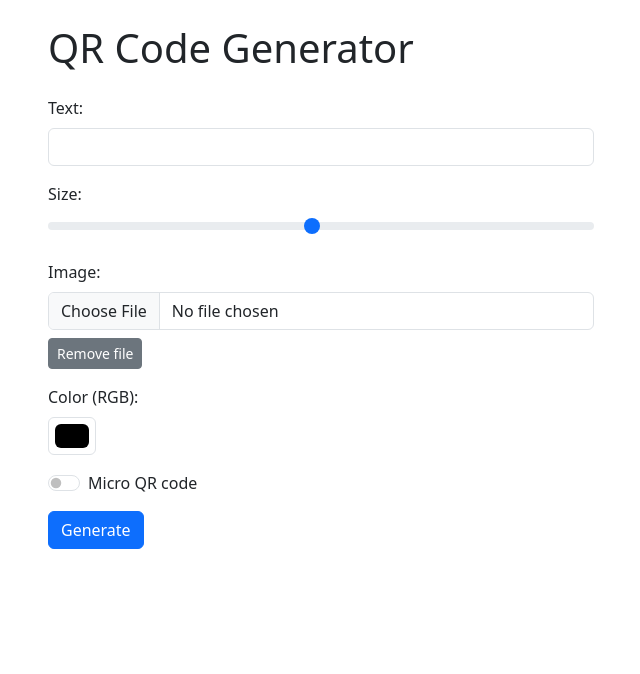
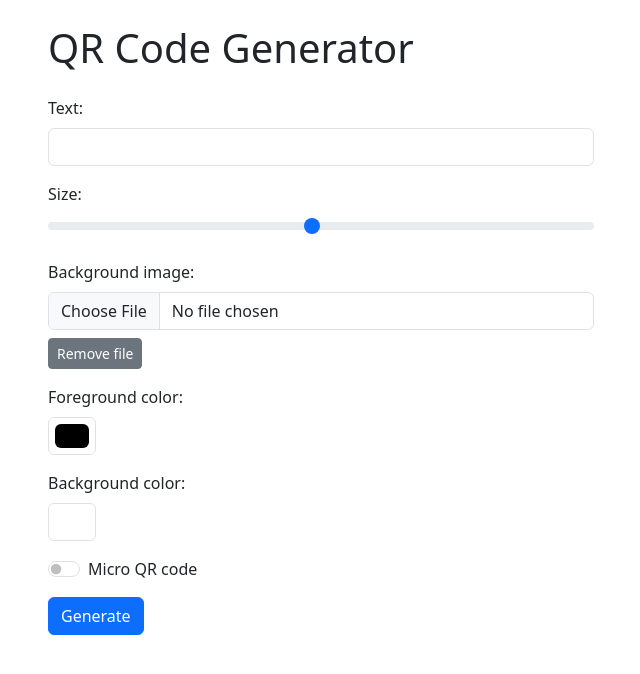
Before and after one commit to Cybernetic-Ransomware/QR_generator, a Flask app: page / in a window 1280 px wide. Shown: the top 674 px of the page, without its empty margins (319-959 px from the left). Run offline with Flask 3, Linux system fonts and the light colour scheme; some libraries are stand-ins or nearby versions.

Commit message:
feat(engine): backgrount color

```diff
--- a/app.py
+++ b/app.py
@@ -44,10 +44,11 @@ def generate():
     raw_image = request.files.get('image')
     image = raw_image if (raw_image and raw_image.filename) else None
     color = request.form.get('color') or None
+    bg_color = request.form.get('bg_color') or '#ffffff'
     micro = request.form.get('micro') == 'on'
 
     generator = QRCodeGenerator()
-    success, errors = generator.generate_qr(text, size, image, color, micro)
+    success, errors = generator.generate_qr(text, size, image, color, bg_color, micro)
 
     if not success:
         return jsonify({'success': False, 'errors': errors})
--- /dev/null
+++ b/static/js/color_contrast_warning.js
@@ -0,0 +1,40 @@
+function hexToRgb(hex) {
+    const m = /^#?([a-f\d]{2})([a-f\d]{2})([a-f\d]{2})$/i.exec(hex);
+    return m ? { r: parseInt(m[1], 16), g: parseInt(m[2], 16), b: parseInt(m[3], 16) } : null;
+}
+
+function relativeLuminance(r, g, b) {
+    return [r, g, b].reduce((acc, c, i) => {
+        c /= 255;
+        const lin = c <= 0.03928 ? c / 12.92 : Math.pow((c + 0.055) / 1.055, 2.4);
+        return acc + lin * [0.2126, 0.7152, 0.0722][i];
+    }, 0);
+}
+
+function contrastRatio(hex1, hex2) {
+    const c1 = hexToRgb(hex1);
+    const c2 = hexToRgb(hex2);
+    if (!c1 || !c2) return 21;
+    const l1 = relativeLuminance(c1.r, c1.g, c1.b);
+    const l2 = relativeLuminance(c2.r, c2.g, c2.b);
+    const lighter = Math.max(l1, l2);
+    const darker = Math.min(l1, l2);
+    return (lighter + 0.05) / (darker + 0.05);
+}
+
+const darkInput = document.getElementById('color');
+const lightInput = document.getElementById('bg_color');
+const contrastWarning = document.getElementById('contrast-warning');
+const imageInput = document.getElementById('image');
+const imageWarning = document.getElementById('image-warning');
+
+function updateContrastWarning() {
+    contrastWarning.classList.toggle('d-none', contrastRatio(darkInput.value, lightInput.value) >= 3);
+}
+
+darkInput.addEventListener('input', updateContrastWarning);
+lightInput.addEventListener('input', updateContrastWarning);
+
+imageInput.addEventListener('change', () => {
+    imageWarning.classList.toggle('d-none', imageInput.files.length === 0);
+});
--- a/static/js/form_remove_image.js
+++ b/static/js/form_remove_image.js
@@ -1,5 +1,5 @@
 function clearFileInput() {
     var fileInput = document.getElementById('image');
-
     fileInput.value = '';
+    fileInput.dispatchEvent(new Event('change'));
 }
--- a/templates/index.html
+++ b/templates/index.html
@@ -30,14 +30,26 @@
         </div>
 
         <div class="mb-3">
-            <label for="image" class="form-label">Image:</label>
+            <label for="image" class="form-label">Background image:</label>
             <input type="file" id="image" name="image" class="form-control">
             <input type="button" class="btn btn-secondary btn-sm mt-2" value="Remove file" onclick="clearFileInput()">
+            <div id="image-warning" class="alert alert-info mt-2 mb-0 py-2 d-none">
+                QR readability depends on image complexity — make sure the three corner squares remain clearly visible.
+            </div>
         </div>
 
         <div class="mb-3">
-            <label for="color" class="form-label">Color (RGB):</label>
+            <label for="color" class="form-label">Foreground color:</label>
             <input type="color" id="color" name="color" class="form-control form-control-color">
+        </div>
+
+        <div class="mb-3">
+            <label for="bg_color" class="form-label">Background color:</label>
+            <input type="color" id="bg_color" name="bg_color" value="#ffffff" class="form-control form-control-color">
+        </div>
+
+        <div id="contrast-warning" class="alert alert-warning py-2 d-none">
+            Low contrast between foreground and background colors may make the QR code unreadable.
         </div>
 
         <div class="mb-3 form-check form-switch">
@@ -70,6 +82,7 @@
 
     <script src="{{ url_for('static', filename='js/input_errors_modal.js') }}"></script>
     <script src="{{ url_for('static', filename='js/form_remove_image.js') }}"></script>
+    <script src="{{ url_for('static', filename='js/color_contrast_warning.js') }}"></script>
 
     </div>
     </div>
```
Also changed, not shown: utils/qr_generator.py (+3 -5 lines), 1 other file.
